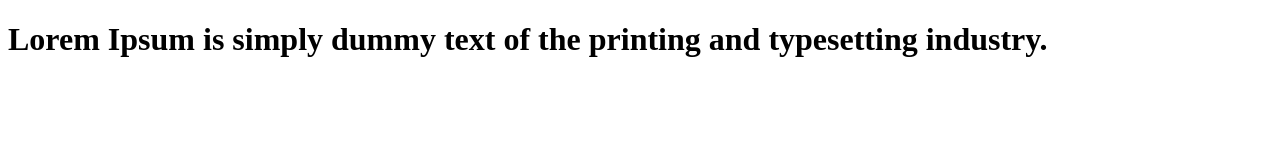
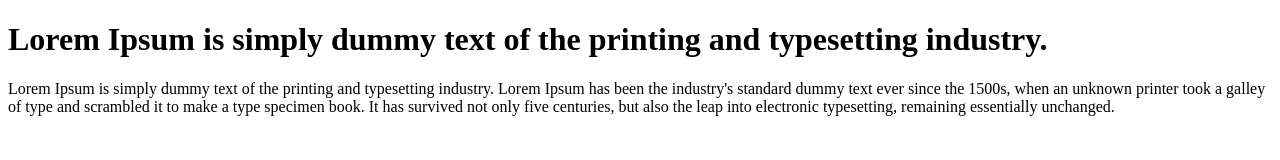
Before and after one commit to ahlem240/learn-git, a plain HTML site: page index.html in a window 1280 px wide. Drawn offline with Linux system fonts and the light colour scheme.

Commit message:
paragraphe added to code

```diff
--- a/index.html
+++ b/index.html
@@ -7,5 +7,10 @@
 </html>
 <body>
     <h1>Lorem Ipsum is simply dummy text of the printing and typesetting industry.</h1>
+    <p>Lorem Ipsum is simply dummy text of the printing and typesetting industry.
+        Lorem Ipsum has been the industry's standard dummy text ever since the 1500s,
+        when an unknown printer took a galley of type and scrambled it to make a type
+        specimen book. It has survived not only five centuries, but also the leap
+        into electronic typesetting, remaining essentially unchanged. </p>
 </body>
 <!DOCTYPE html>
```
